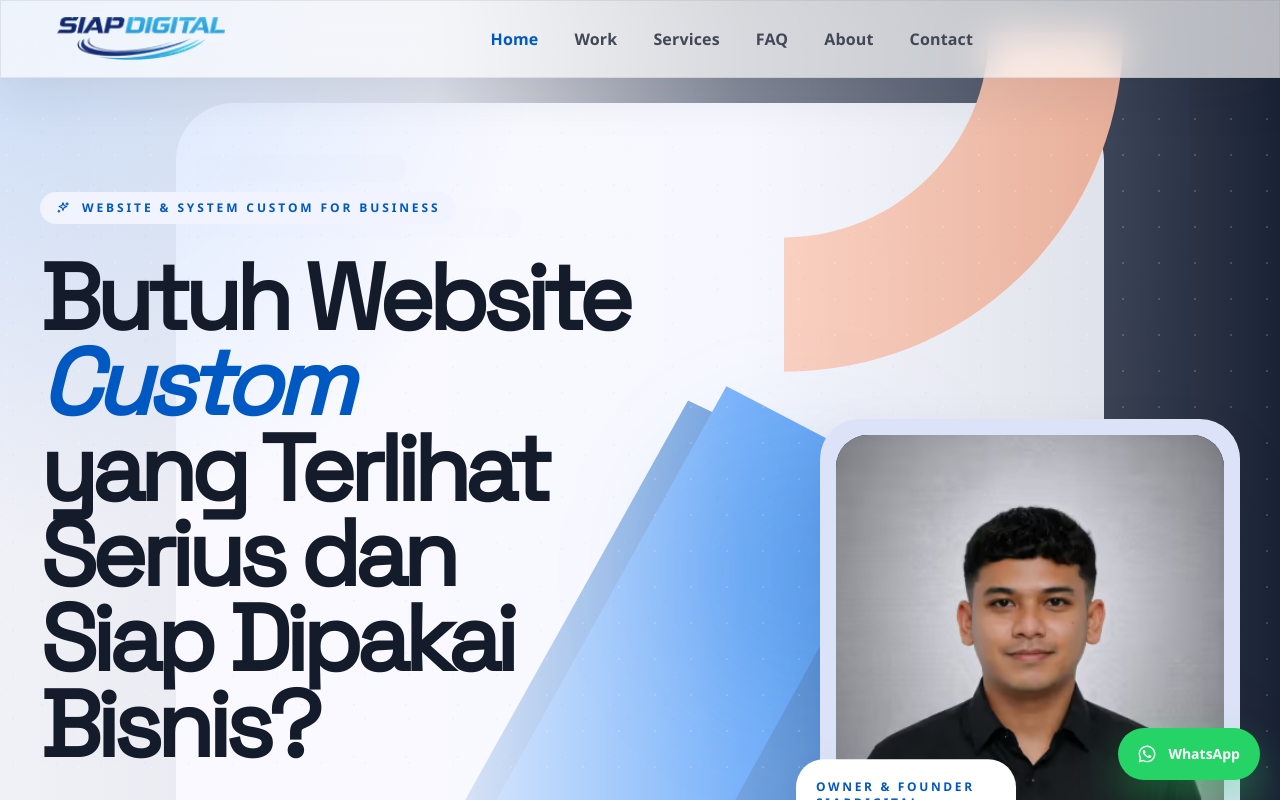
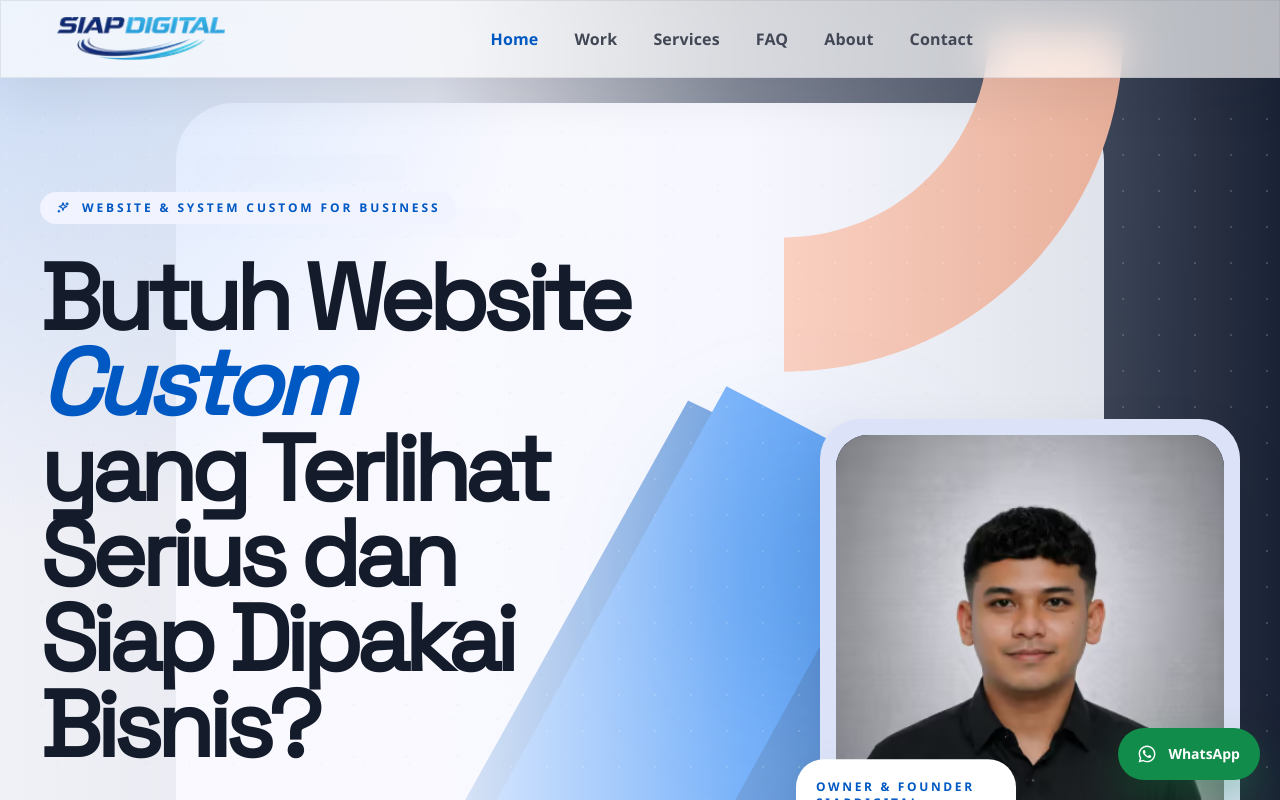
Before and after one commit to abcrd54/siapdigital, a React (Vite) app: page / in a window 1280 px wide. Shown: the top 800 px of the page. Built offline with nearby package versions, Linux system fonts and the light colour scheme.

Commit message:
Update SEO

```diff
--- a/src/sections/Footer.jsx
+++ b/src/sections/Footer.jsx
@@ -77,7 +77,7 @@ function Footer() {
         target="_blank"
         rel="noreferrer"
         aria-label="Chat WhatsApp siapdigital"
-        className="fixed bottom-5 right-5 z-50 inline-flex items-center gap-3 rounded-full bg-[#25D366] px-5 py-4 text-sm font-semibold text-white shadow-[0_20px_40px_rgba(37,211,102,0.35)] transition hover:-translate-y-1"
+        className="fixed bottom-5 right-5 z-50 inline-flex items-center gap-3 rounded-full bg-[#128C4A] px-5 py-4 text-sm font-semibold text-white shadow-[0_20px_40px_rgba(18,140,74,0.32)] transition hover:-translate-y-1 hover:bg-[#0f7a40]"
       >
         <WhatsAppIcon size={18} />
         WhatsApp
```
